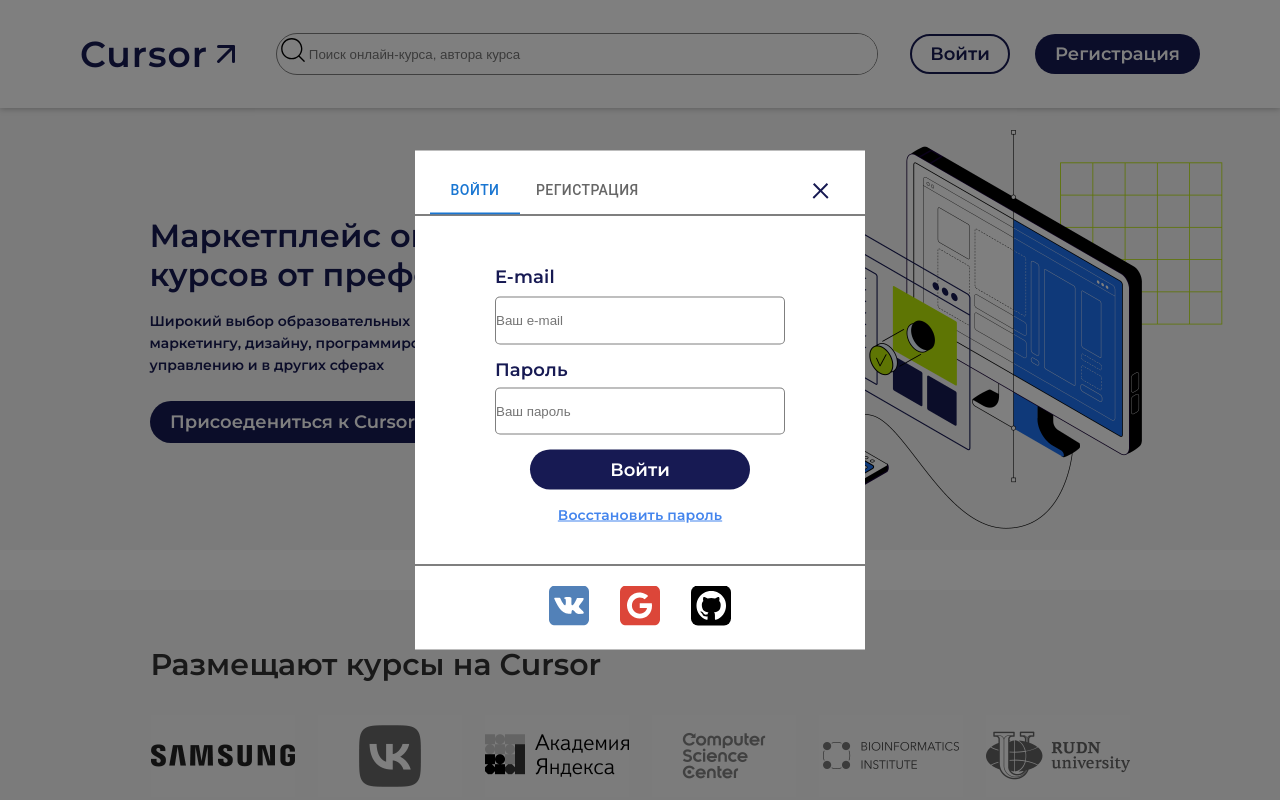
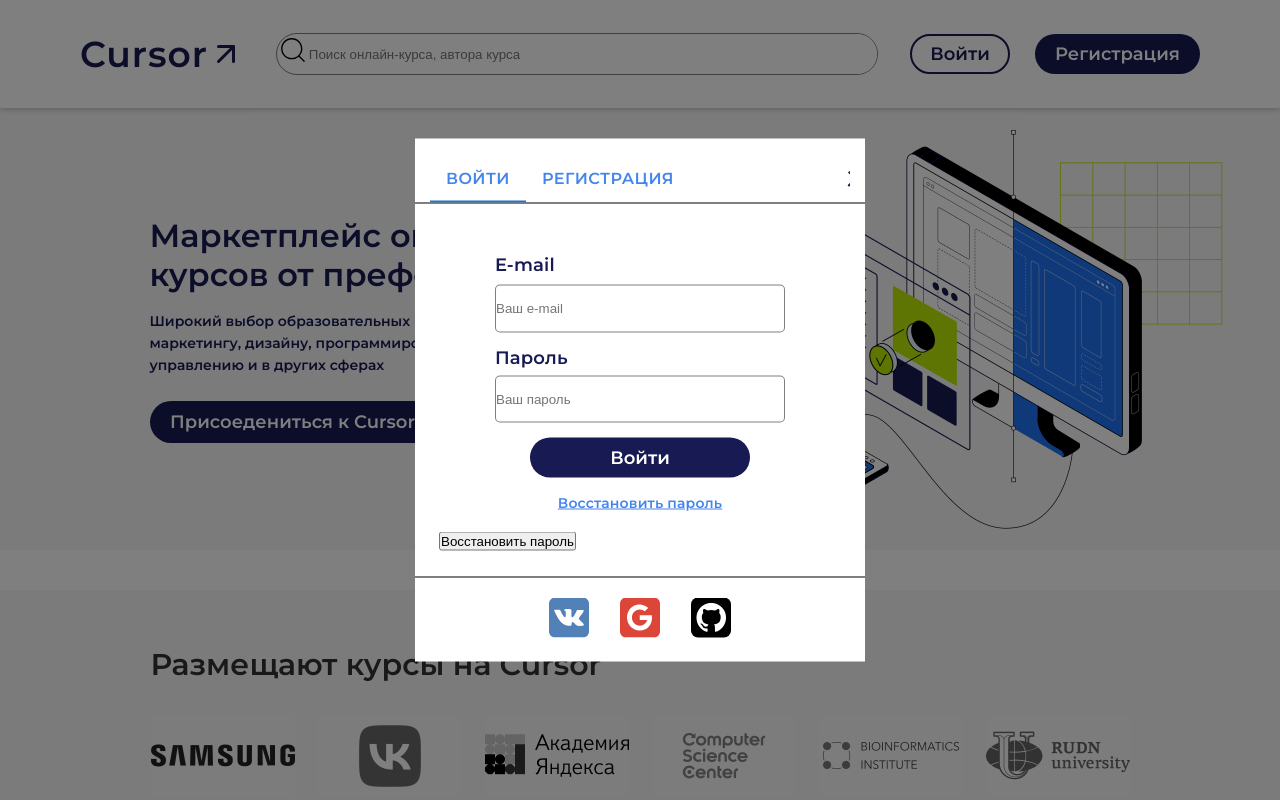
Before and after one commit to B-edolagi/Cursor, a React (Vite) app in the folder Front-End/: page / in a window 1280 px wide. Both pictures are taken after a click on the button "Войти". Shown: the top 800 px of the page. Built offline with nearby package versions, Linux system fonts and the light colour scheme.

Commit message:
feat:add third Tabs

```diff
--- a/Front-End/src/components/AuthModal/index.tsx
+++ b/Front-End/src/components/AuthModal/index.tsx
@@ -5,6 +5,7 @@ import styles from "./styles.module.css";
 import SignInForm from "../SignInForm";
 import SignUpForm from "../SignUpForm";
 import { Tab, Tabs, Box, Typography } from "@mui/material";
+import PasswordRecoveryForm from "../PasswordRecovery";
 
 type AuthModalProps = {
   isOpen: boolean;
@@ -52,13 +53,43 @@ const AuthModal: React.FC<AuthModalProps> = ({ isOpen, onRequestClose }) => {
     setValue(newValue);
   };
 
+  const handleButtonClick = () => {
+    setValue(2);
+  };
+
   const handleRegister = () => {
     // Здесь вы можете обработать введенные данные регистрации и выполнить необходимую логику
     console.log(`Логин: ${username}, Пароль: ${password}`);
     // Закрываем модальное окно
     onRequestClose();
   };
-
+  const getStyles = () => {
+    return {
+      tabs: {
+        backgroundColor: "Colors.teal200",
+        display: "none",
+        color: "#4485ED",
+        "font-family": "Montserrat",
+        "font-size": "18px",
+        "font-style": "normal",
+        "font-weight": "600",
+        "line-height": "20px",
+      },
+    };
+  };
+  const getStyles1 = () => {
+    return {
+      tabs: {
+        backgroundColor: "Colors.teal200",
+        color: "#4485ED",
+        "font-family": "'Montserrat', sans-serif",
+        "font-size": "16px",
+        "font-style": "normal",
+        "font-weight": "500",
+        "line-height": "20px",
+      },
+    };
+  };
   return (
     <Modal
       isOpen={isOpen}
@@ -74,8 +105,14 @@ const AuthModal: React.FC<AuthModalProps> = ({ isOpen, onRequestClose }) => {
           onChange={handleChange}
           aria-label="basic tabs example"
         >
-          <Tab label="Войти" {...a11yProps(0)} />
-          <Tab label="Регистрация" {...a11yProps(1)} />
+          <Tab label="Войти" {...a11yProps(0)} style={getStyles1().tabs} />
+          <Tab
+            label="Регистрация"
+            {...a11yProps(1)}
+            style={getStyles1().tabs}
+          />
+          <Tab label="" {...a11yProps(2)} style={getStyles().tabs}></Tab>
+
           <button onClick={onRequestClose} className={styles.CloseButton}>
             <img src="./src/assets/Union.svg" alt="close" />
           </button>
@@ -89,9 +126,18 @@ const AuthModal: React.FC<AuthModalProps> = ({ isOpen, onRequestClose }) => {
               throw new Error("Function not implemented.");
             }}
           />
+          <button onClick={handleButtonClick}>Восстановить пароль</button>
         </TapPanel>
         <TapPanel value={value} index={1}>
           <SignUpForm
+            isOpen={true}
+            onRequestClose={function (): void {
+              throw new Error("Function not implemented.");
+            }}
+          />
+        </TapPanel>
+        <TapPanel value={value} index={2}>
+          <PasswordRecoveryForm
             isOpen={true}
             onRequestClose={function (): void {
               throw new Error("Function not implemented.");
--- a/Front-End/src/components/PasswordRecovery/index.tsx
+++ b/Front-End/src/components/PasswordRecovery/index.tsx
@@ -1,9 +1,28 @@
+import styles from "./styles.module.css";
+
 type SignUpFormProps = {
   isOpen: boolean;
   onRequestClose: () => void;
 };
 
 const PasswordRecoveryForm: React.FC<SignUpFormProps> = () => {
-  return <div>уцкуц</div>;
+  return (
+    <div className={styles.Main}>
+      <h2>Забыли свой пароль?</h2>
+      <form action="#" className={styles.Main__form}>
+        <label htmlFor="email">
+          Введите свой e-mail адрес, и мы отправим вам письмо со ссылкой для
+          сброса пароля.
+        </label>
+        <input
+          type="email"
+          id="email"
+          name="email"
+          placeholder="Введите свой email"
+        />
+        <button>Восстановить</button>
+      </form>
+    </div>
+  );
 };
 export default PasswordRecoveryForm;
--- /dev/null
+++ b/Front-End/src/components/PasswordRecovery/styles.module.css
@@ -0,0 +1,64 @@
+.Main {
+    display: flex;
+    justify-content: center;
+    align-items: center;
+    flex-flow: column;
+    gap: 27px;
+}
+
+.Main h2 {
+    color: var(--system-colors-primary, #171A53);
+    font-feature-settings: 'clig' off, 'liga' off;
+    font-family: Montserrat;
+    font-size: 30px;
+    font-style: normal;
+    font-weight: 600;
+    line-height: 20px;
+    /* 66.667% */
+}
+
+.Main__form {
+    display: flex;
+    justify-content: center;
+    align-items: center;
+    gap: 15px;
+    flex-flow: column;
+}
+
+.Main__form label {
+    color: rgba(0, 0, 0, 0.50);
+    text-align: center;
+    font-feature-settings: 'clig' off, 'liga' off;
+    font-family: 'Montserrat', sans-serif;
+    font-size: 14px;
+    font-style: normal;
+    font-weight: 400;
+    line-height: 20px;
+    /* 142.857% */
+}
+
+.Main__form input {
+    border-radius: 5px;
+    border: 1px solid rgba(0, 0, 0, 0.50);
+    background: #FFF;
+    padding: 15.25px 0px;
+    max-width: 288px;
+    width: 100%;
+}
+
+.Main__form button {
+    border-radius: 33px;
+    background: #171A53;
+    border: 0px;
+    max-width: 220px;
+    width: 100%;
+    padding: 10px 0px;
+    color: #FFF;
+    font-feature-settings: 'clig' off, 'liga' off;
+    font-family: Montserrat;
+    font-size: 18px;
+    font-style: normal;
+    font-weight: 600;
+    line-height: 20px;
+    /* 111.111% */
+}
--- a/Front-End/src/modules/authorsCourses/styles.module.css
+++ b/Front-End/src/modules/authorsCourses/styles.module.css
@@ -40,6 +40,11 @@
     width: 230px;
     /* max-width: 300px; */
     /* width: 100%; */
+    transition: 0.5s;
+}
+
+.Wrap:hover {
+    scale: 105%;
 }
 
 .Wrap_title {
--- a/Front-End/src/modules/bestCourses/styles.module.css
+++ b/Front-End/src/modules/bestCourses/styles.module.css
@@ -79,6 +79,11 @@
     gap: 22px;
     background-color: rgba(247, 247, 247, 1);
     border-radius: 20px;
+    transition: 0.5s;
+}
+
+.Wrap_title:hover {
+    scale: 105%;
 }
 
 .Title_inf {
--- a/Front-End/src/modules/mainCourses/styles.module.css
+++ b/Front-End/src/modules/mainCourses/styles.module.css
@@ -33,11 +33,12 @@
     filter: grayscale(100%);
     /* Преобразование в серый цвет */
     transition: filter 0.1s;
+    transition: 0.5s;
     /* Плавное изменение фильтра */
 }
 
 .Img:hover {
     filter: grayscale(0%);
-    transform: scale(110%);
+    transform: scale(105%);
     /* Отмена эффекта серого цвета при наведении */
 }
--- a/Front-End/src/modules/onlineCourses/styles.module.css
+++ b/Front-End/src/modules/onlineCourses/styles.module.css
@@ -60,6 +60,11 @@
     gap: 22px;
     background-color: rgba(247, 247, 247, 1);
     border-radius: 20px;
+    transition: 0.5s;
+}
+
+.Wrap_title:hover {
+    scale: 105%;
 }
 
 .Title_inf {
```
